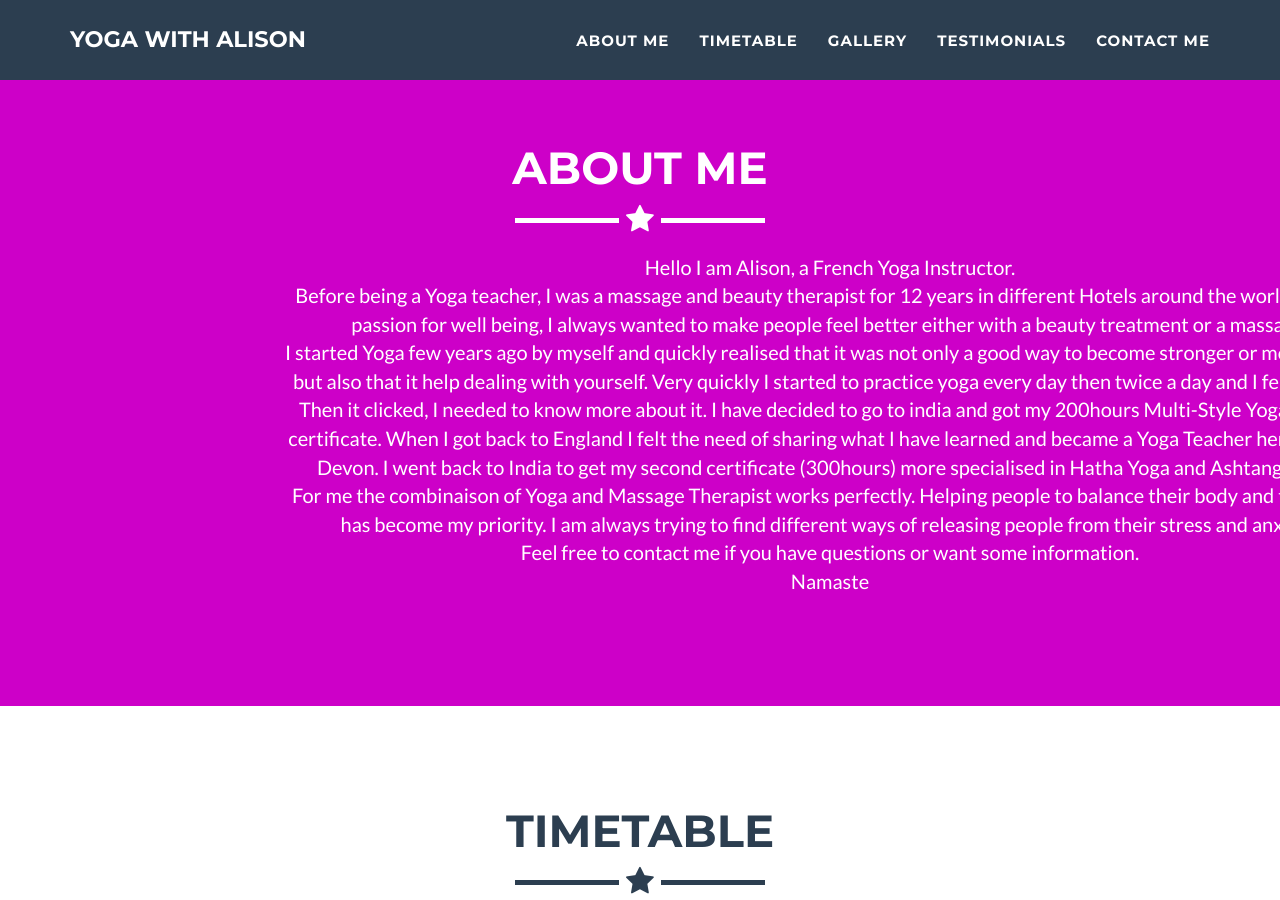
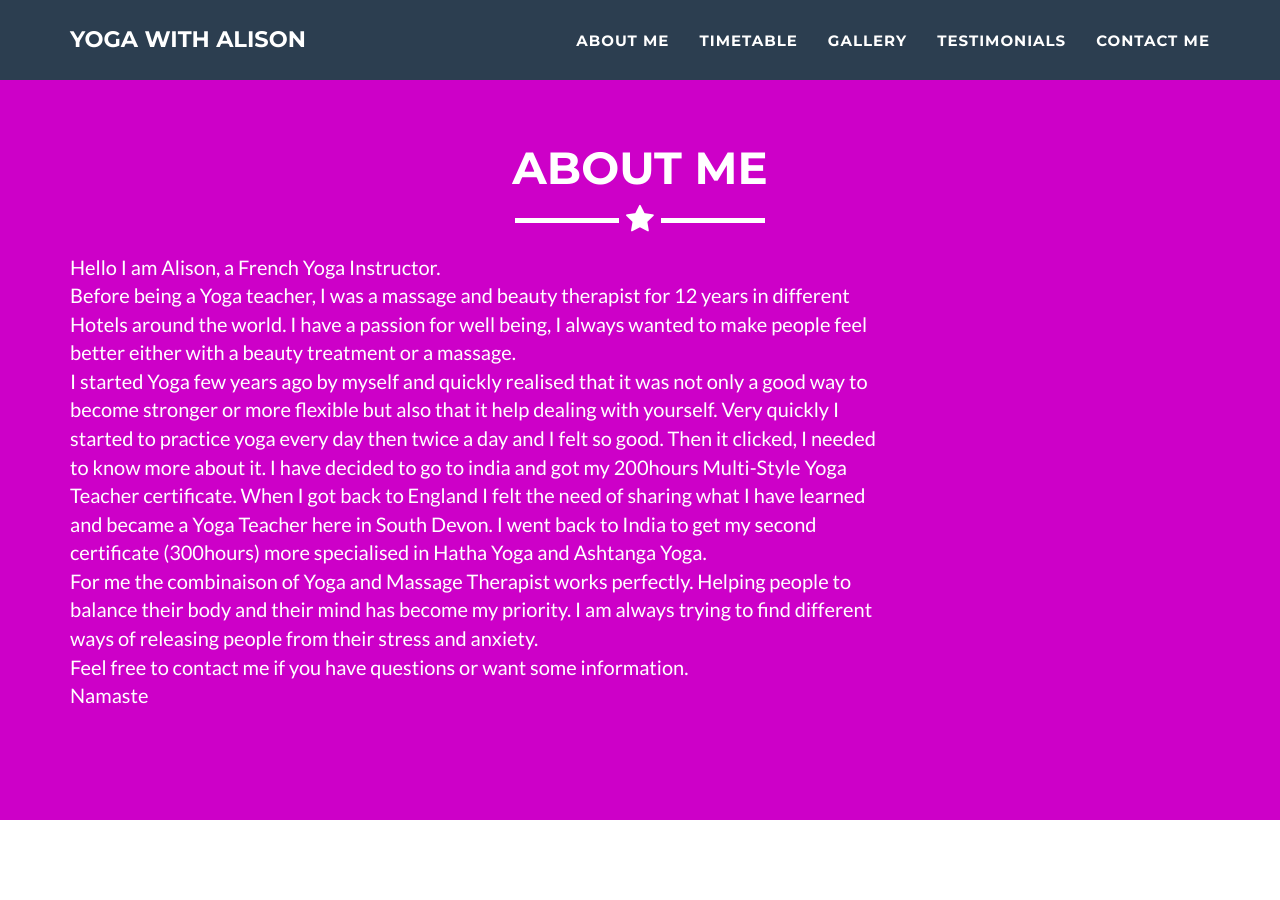
Before and after one commit to YogaWithAlison/yogawithalison.github.io, a Jekyll site: the page built from _posts/2014-07-18-project-1.markdown, in a window 1280 px wide and 900 px high, scrolled down 874 px. Built offline with Jekyll 4.4.1, drawn with Linux system fonts in a browser that asks for light colours.

Commit message:
center about

```diff
--- a/_includes/aboutme.html
+++ b/_includes/aboutme.html
@@ -7,8 +7,8 @@
                     <hr class="star-light">
                 </div>
             </div>
-            <div class="row" style="margin: auto">
-                <div class="col-lg-4 col-lg-offset-2" style="text-align: center; width: 100%">
+            <div class="row" style="width: 100%">
+                <div class="col-lg-4 col-lg-offset-2" style="margin-left: auto; margin-right: auto; width: 75%">
                     <p>Hello I am Alison, a French Yoga Instructor. <br/>Before being a Yoga teacher, I was a massage and beauty therapist for 12 years in different Hotels around the world. I have a passion for well being, I always wanted to make people feel better either with a beauty treatment or a massage. <br/>I started Yoga few years ago by myself and quickly realised that it was not only a good way to become stronger or more flexible but also that it help dealing with yourself. Very quickly I started to practice yoga every day then twice a day and I felt so good. Then it clicked, I needed to know more about it. I have decided to go to india and got my 200hours Multi-Style Yoga Teacher certificate. When I got back to England I felt the need of sharing what I have learned and became a Yoga Teacher here in South Devon. I went back to India to get my second certificate (300hours) more specialised in Hatha Yoga and Ashtanga Yoga. <br/>For me the combinaison of Yoga and Massage Therapist works perfectly. Helping people to balance their body and their mind has become my priority. I am always trying to find different ways of releasing people from their stress and anxiety. <br/>Feel free to contact me if you have questions or want some information. <br/>Namaste</p>
                 </div>
             </div>
```
